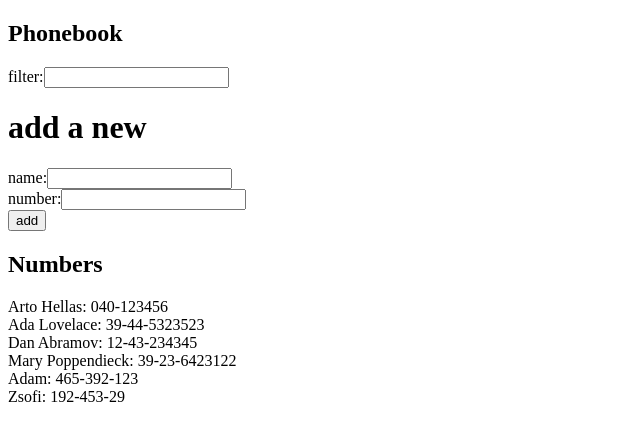
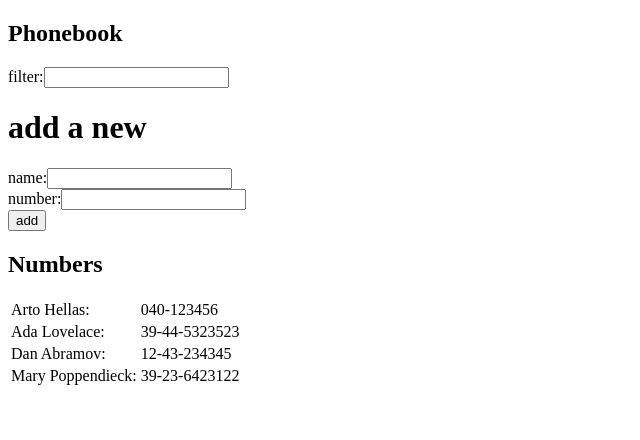
Before and after one commit to zoldseges/fullstackopen, a React (Create React App) app in the folder part2/phonebook/: page / in a window 1280 px wide. Shown: the top 440 px of the page, without its empty margins (0-640 px from the left). Built offline with nearby package versions, Linux system fonts and the light colour scheme; data requests are answered from the project's data file; the HTML template or start-up script is replaced by a standard one.

Commit message:
2.16 -> services factored into a seperate module

```diff
--- a/part2/phonebook/db.json
+++ b/part2/phonebook/db.json
@@ -19,18 +19,6 @@
       "name": "Mary Poppendieck",
       "number": "39-23-6423122",
       "id": 4
-    },
-    {
-      "name": "Adam",
-      "number": "465-392-123",
-      "show": true,
-      "id": 5
-    },
-    {
-      "name": "Zsofi",
-      "number": "192-453-29",
-      "show": true,
-      "id": 6
     }
   ]
 }
--- a/part2/phonebook/src/App.js
+++ b/part2/phonebook/src/App.js
@@ -2,7 +2,7 @@ import React, { useState, useEffect } from 'react'
 import Filter from './components/Filter'
 import Form from './components/Form'
 import NumberList from './components/NumberList'
-import axios from 'axios'
+import personsService from './services/persons'
 
 const App = () => {
     const [persons, setPersons] = useState([])
@@ -11,29 +11,25 @@ const App = () => {
     const [filterString, setFilterString] = useState('')
 
     useEffect(() => {
-	axios
-	    .get('http://localhost:3001/persons')
-	    .then(response => setPersons(response.data))
+	personsService.getAll().then(fetchedPersons => setPersons(fetchedPersons))
     }, [])
 
     const handleSubmit = event => {
 	let found
 	event.preventDefault()
 	setFilterString('')
-	const personObject = {
+	const newPerson = {
 	    name: newName,
 	    number: newNumber,
-	    show: true,
 	}
-	if (persons.find(person => person.name == personObject.name)) {
+	if (persons.find(person => person.name.toLowerCase() === newPerson.name.toLowerCase())) {
 	    alert(`${newName} is already added to phonebook`)
-	} else if (found = persons.find(person => person.number == personObject.number)){
+	} else if (found = persons.find(person => person.number === newPerson.number)){
 	    alert(`${newNumber} is already added to phonebook for ${found.name}`)
 	} else {
-	    axios.post('http://localhost:3001/persons', personObject)
-		.then(response => {
-		    console.log(response)
-		    setPersons(persons.concat(response.data))
+	    personsService.create(newPerson)
+		.then(person => {
+		    setPersons(persons.concat(person))
 		    setNewName("")
 		    setNewNumber("")
 		})
--- a/part2/phonebook/src/components/NumberList.js
+++ b/part2/phonebook/src/components/NumberList.js
@@ -2,13 +2,20 @@ import React from 'react'
 
 const NumberList = ({persons, filterString}) => {
     const filteredPersons = persons.filter(person =>
-					   person.name.toLowerCase().
-					   search(filterString.toLowerCase()) != -1)
+					   person.name.toLowerCase()
+					   .match(filterString.toLowerCase()))
     return (
 	    <div>
 	    <h2>Numbers</h2>
+	    <table>
+	    <tbody>
 	    {filteredPersons.
-	     map(person => <div key={person.name}>{person.name}: {person.number}</div>)}
+	     map(person => <tr key={person.id}>
+		 <td>{person.name}:</td>
+		 <td>{person.number}</td>
+		</tr>)}
+	</tbody>
+	</table>
 	</div>
     )
 }
--- /dev/null
+++ b/part2/phonebook/src/services/persons.js
@@ -0,0 +1,11 @@
+import axios from 'axios'
+
+const baseUrl = "http://localhost:3001/persons"
+
+const getAll = () => axios.get(baseUrl).then(response => response.data)
+const create = newPerson => axios.post(baseUrl, newPerson).then(response => response.data)
+const update = (id, newPerson) => axios.put(`${baseUrl}/${id}`, newPerson).then(response => response.data)
+
+const personsService = {getAll, create, update}
+
+export default personsService
```
